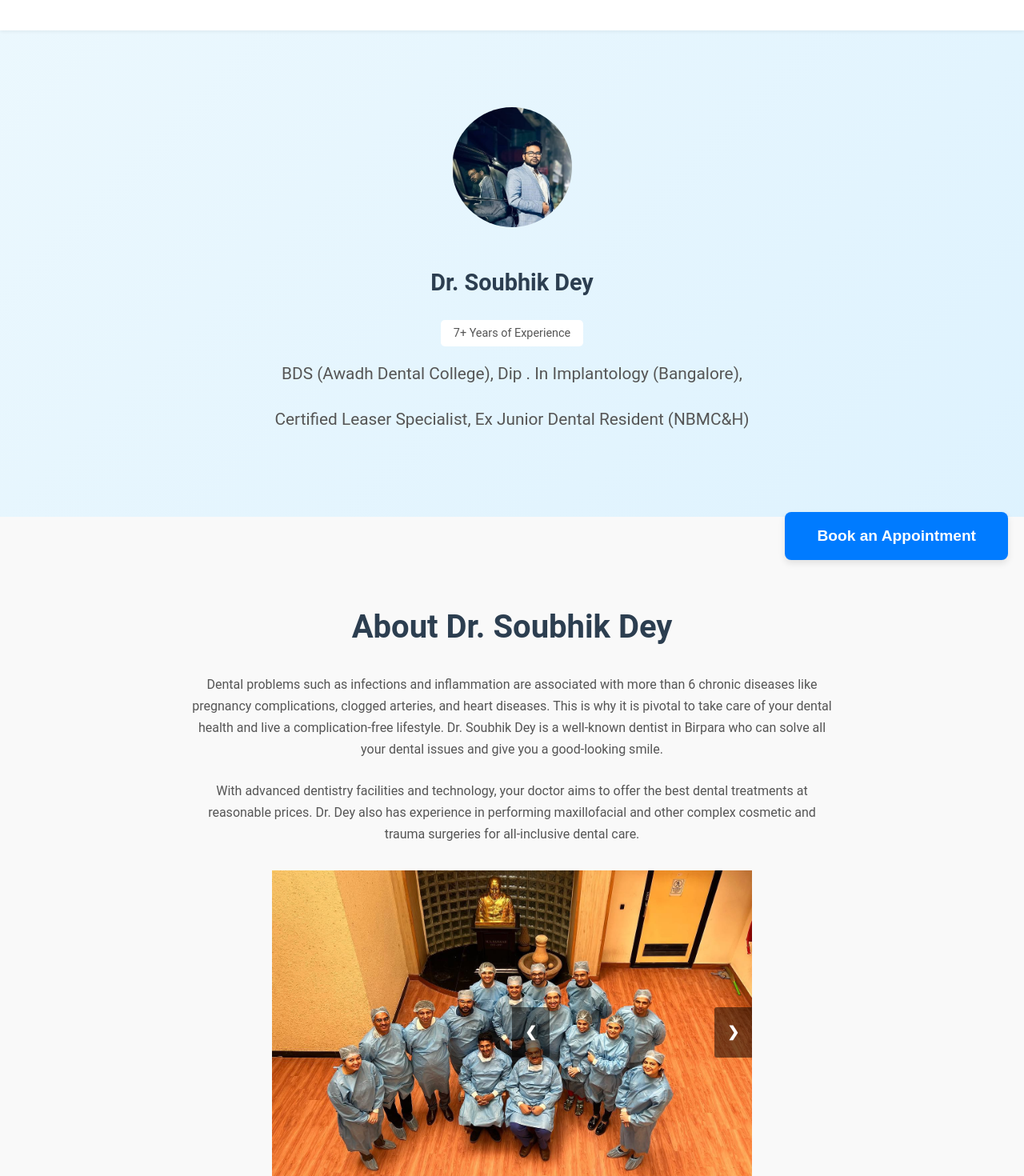
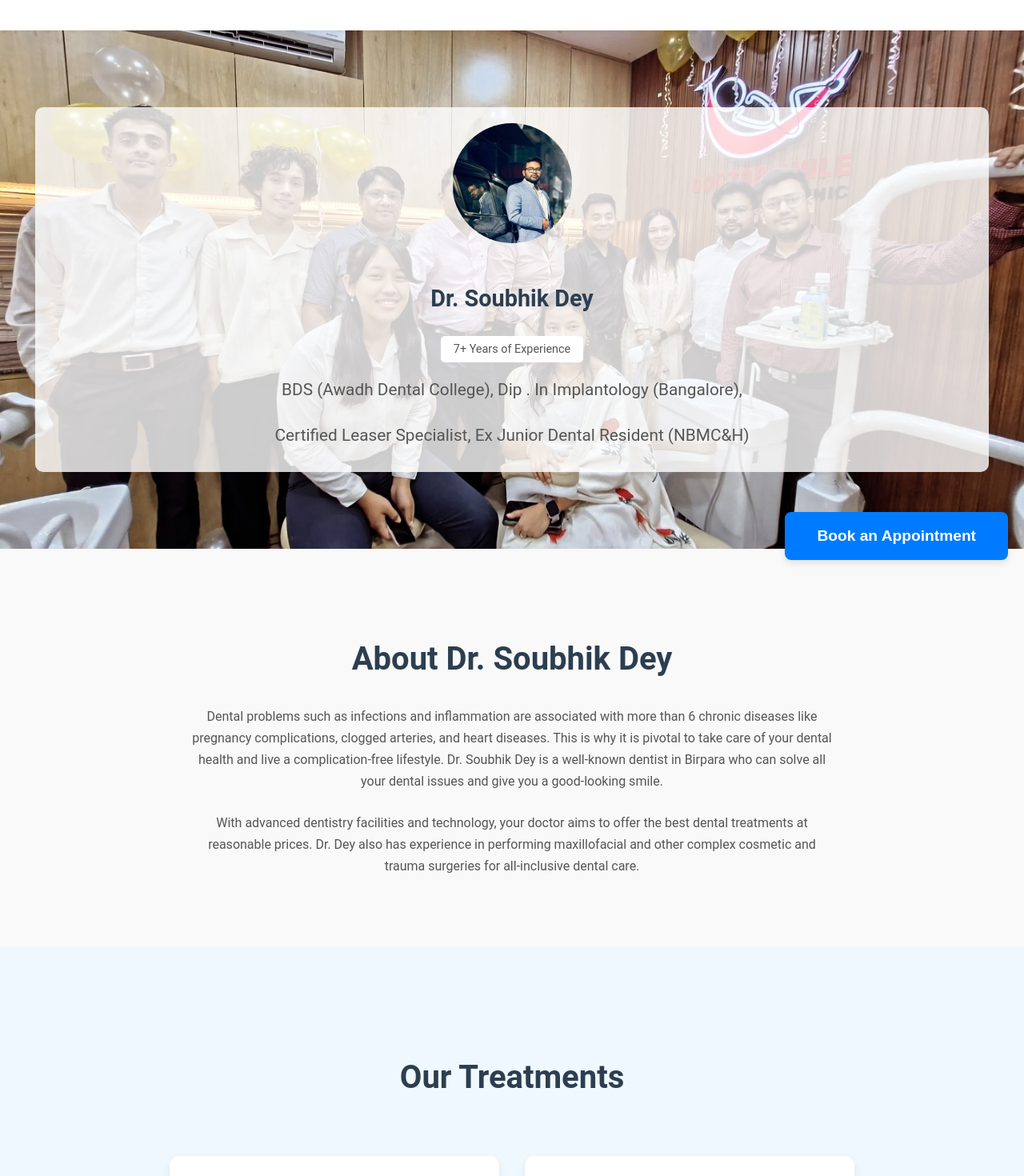
Before and after one commit to Anybody2007/doctors-website, a React (Vite) app: page / in a window 1280 px wide. Shown: the part 80-1550 px from the top of the page at 80% size. Built offline with nearby package versions, Linux system fonts and the light colour scheme.

Commit message:
Slideshow is working now, bug too much white

```diff
--- a/src/components/AboutDoctorSection.jsx
+++ b/src/components/AboutDoctorSection.jsx
@@ -1,37 +1,12 @@
-import React, { useState, useEffect } from 'react';
-    import image1 from '../assets/image1.jpg';
-    import image2 from '../assets/image2.jpg';
+import React from 'react';
 
     function AboutDoctorSection() {
-      const [currentSlide, setCurrentSlide] = useState(0);
-      const slides = [image1, image2];
-
-      const nextSlide = () => {
-        setCurrentSlide((currentSlide + 1) % slides.length);
-      };
-
-      const prevSlide = () => {
-        setCurrentSlide((currentSlide - 1 + slides.length) % slides.length);
-      };
-
       return (
         <section className="about-doctor-section">
           <div className="container">
             <h3>About Dr. Soubhik Dey</h3>
             <p>Dental problems such as infections and inflammation are associated with more than 6 chronic diseases like pregnancy complications, clogged arteries, and heart diseases. This is why it is pivotal to take care of your dental health and live a complication-free lifestyle. Dr. Soubhik Dey is a well-known dentist in Birpara who can solve all your dental issues and give you a good-looking smile.</p>
             <p>With advanced dentistry facilities and technology, your doctor aims to offer the best dental treatments at reasonable prices. Dr. Dey also has experience in performing maxillofacial and other complex cosmetic and trauma surgeries for all-inclusive dental care.</p>
-            <div className="slideshow-container">
-              {slides.map((slide, index) => (
-                <img
-                  key={index}
-                  src={slide}
-                  alt={`Slide ${index + 1}`}
-                  className={`slide ${index === currentSlide ? 'active' : ''}`}
-                />
-              ))}
-              <span className="prev" onClick={prevSlide}>&#10094;</span>
-              <span className="next" onClick={nextSlide}>&#10095;</span>
-            </div>
           </div>
         </section>
       );
--- a/src/components/Hero.jsx
+++ b/src/components/Hero.jsx
@@ -1,11 +1,15 @@
 import React, { useState, useEffect, useRef } from 'react';
     import doctorImage from '../assets/doctor.jpg';
+    import image1 from '../assets/image1.jpg';
+    import image2 from '../assets/image2.jpg';
 
     function Hero() {
       const [isPhotoExpanded, setIsPhotoExpanded] = useState(false);
       const photoRef = useRef(null);
       const startYear = 2018;
       const [shake, setShake] = useState(false);
+      const [currentSlide, setCurrentSlide] = useState(0);
+      const slides = [image1, image2];
 
       const calculateExperience = () => {
         const currentYear = new Date().getFullYear();
@@ -39,8 +43,35 @@ import React, { useState, useEffect, useRef } from 'react';
         return () => clearInterval(intervalId);
       }, []);
 
+      useEffect(() => {
+        const interval = setInterval(() => {
+          setCurrentSlide((prevSlide) => (prevSlide + 1) % slides.length);
+        }, 5000);
+        return () => clearInterval(interval);
+      }, [slides.length]);
+
       return (
         <section className="hero">
+          <div className="slideshow-container" style={{ position: 'absolute', top: 0, left: 0, width: '100%', height: '100%', zIndex: 1 }}>
+            {slides.map((slide, index) => (
+              <img
+                key={index}
+                src={slide}
+                alt={`Slide ${index + 1}`}
+                className={`slide ${index === currentSlide ? 'active' : ''}`}
+                style={{
+                  display: index === currentSlide ? 'block' : 'none',
+                  width: '100%',
+                  height: '100%',
+                  objectFit: 'cover',
+                  animation: 'fadeIn 0.5s ease',
+                  position: 'absolute',
+                  top: 0,
+                  left: 0,
+                }}
+              />
+            ))}
+          </div>
           <div className="container">
             <button style={{ right: '20px', left: 'auto', bottom: '20px', top: 'auto' }} className={shake ? 'shake' : ''}>Book an Appointment</button>
             <div className="doctor-info">
--- a/src/index.css
+++ b/src/index.css
@@ -71,6 +71,9 @@ body {
   background-color: #f0f8ff;
   position: relative;
   overflow: hidden;
+  display: flex;
+  align-items: center;
+  justify-content: center;
 }
 
 .hero::before {
@@ -82,15 +85,18 @@ body {
   height: 100%;
   background: linear-gradient(135deg, #e0f7fa, #b3e5fc);
   opacity: 0.3;
-      z-index: 0;
+  z-index: 1;
 }
 
 .hero .container {
   position: relative;
-      z-index: 1;
+  z-index: 2;
   display: flex;
   flex-direction: column;
   align-items: center;
+  background-color: rgba(255, 255, 255, 0.8);
+  padding: 20px;
+  border-radius: 10px;
 }
 
 .hero h2 {
@@ -149,6 +155,8 @@ body {
   display: flex;
   align-items: center;
   flex-direction: column;
+  position: relative;
+  z-index: 3;
 }
 
 .doctor-photo-container {
@@ -235,6 +243,7 @@ body {
 .about-doctor-section {
   padding: 4rem 0;
   text-align: center;
+  position: relative;
 }
 
 .about-doctor-section h3 {
@@ -253,16 +262,19 @@ body {
 }
 
 .about-doctor-section .slideshow-container {
-      position: relative;
-      max-width: 600px;
-      margin: 2rem auto;
+  position: absolute;
+  top: 0;
+  left: 0;
+  width: 100%;
+  height: 100%;
   overflow: hidden;
+  z-index: -1;
 }
 
 .about-doctor-section .slideshow-container .slide {
   display: none;
   width: 100%;
-      height: auto;
+  height: 100%;
   object-fit: cover;
   animation: fadeIn 0.5s ease;
 }
@@ -286,6 +298,7 @@ body {
   border-radius: 0 3px 3px 0;
   user-select: none;
   background-color: rgba(0, 0, 0, 0.5);
+  z-index: 1;
 }
 
 .about-doctor-section .slideshow-container .next {
```
Lines whose indentation alone changed are shown as unchanged.
